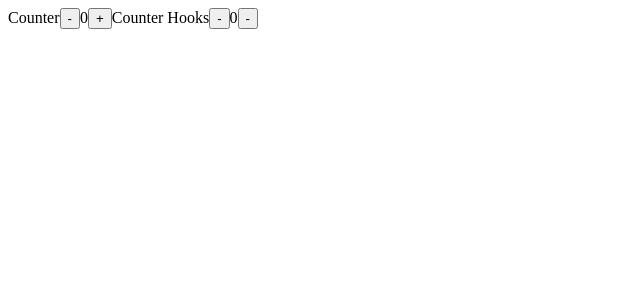
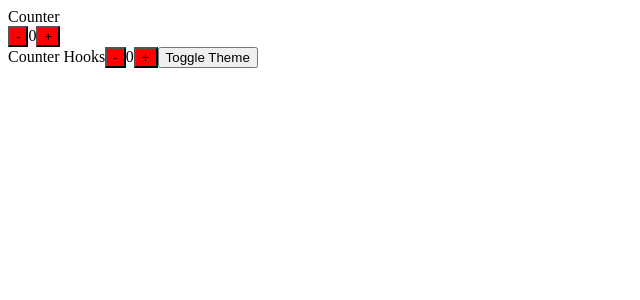
Before and after one commit to PocketCorporation/cooking-with-react, a React (Create React App) app: page / in a window 1280 px wide. Shown: the top 300 px of the page, without its empty margins (0-640 px from the left). Built offline with nearby package versions, Linux system fonts and the light colour scheme.

Commit message:
2nd commit

```diff
--- a/public/index.html
+++ b/public/index.html
@@ -2,42 +2,11 @@
 <html lang="en">
   <head>
     <meta charset="utf-8" />
-    <link rel="icon" href="%PUBLIC_URL%/favicon.ico" />
     <meta name="viewport" content="width=device-width, initial-scale=1" />
-    <meta name="theme-color" content="#000000" />
-    <meta
-      name="description"
-      content="Web site created using create-react-app"
-    />
-    <link rel="apple-touch-icon" href="%PUBLIC_URL%/logo192.png" />
-    <!--
-      manifest.json provides metadata used when your web app is installed on a
-      user's mobile device or desktop. See https://developers.google.com/web/fundamentals/web-app-manifest/
-    -->
-    <link rel="manifest" href="%PUBLIC_URL%/manifest.json" />
-    <!--
-      Notice the use of %PUBLIC_URL% in the tags above.
-      It will be replaced with the URL of the `public` folder during the build.
-      Only files inside the `public` folder can be referenced from the HTML.
-
-      Unlike "/favicon.ico" or "favicon.ico", "%PUBLIC_URL%/favicon.ico" will
-      work correctly both with client-side routing and a non-root public URL.
-      Learn how to configure a non-root public URL by running `npm run build`.
-    -->
-    <title>React App</title>
+    <title>Cooking With React</title>
   </head>
   <body>
     <noscript>You need to enable JavaScript to run this app.</noscript>
     <div id="root"></div>
-    <!--
-      This HTML file is a template.
-      If you open it directly in the browser, you will see an empty page.
-
-      You can add webfonts, meta tags, or analytics to this file.
-      The build step will place the bundled scripts into the <body> tag.
-
-      To begin the development, run `npm start` or `yarn start`.
-      To create a production bundle, use `npm run build` or `yarn build`.
-    -->
   </body>
 </html>
--- a/src/App.js
+++ b/src/App.js
@@ -1,15 +1,22 @@
+import React, { useState } from 'react'
 import Counter from "./Counter";
 import CounterHooks from "./CounterHooks";
 
+export const ThemeContext = React.createContext()
+
 function App() {
   console.log("Render App")
+  const [theme, setTheme] = useState('red')
   return (
-    <>
+    <ThemeContext.Provider value={{ backgroundColor: theme}}>
     Counter
     <Counter initialCount={0} />
     Counter Hooks
     <CounterHooks initialCount={0} />
-    </>
+    <button onClick={() => setTheme(prevTheme => {
+      return prevTheme === 'red' ? 'green' : 'red'
+    })}>Toggle Theme</button>
+    </ThemeContext.Provider>
   );
 }
 
--- a/src/Counter.js
+++ b/src/Counter.js
@@ -1,4 +1,5 @@
 import React, { Component } from 'react'
+import { ThemeContext } from './App'
 
 export default class Counter extends Component {
     constructor(props) {
@@ -12,11 +13,15 @@
     render() {
         console.log("Render Counter")
         return (
-            <>
-                <button onClick={() => this.changeCount(-1)}>-</button>
-                <span>{this.state.count}</span>
-                <button onClick={() => this.changeCount(1)}>+</button>
-            </>
+            <ThemeContext.Consumer>
+                {style => (
+                    <div>
+                        <button style={style} onClick={() => this.changeCount(-1)}>-</button>
+                        <span>{this.state.count}</span>
+                        <button style={style} onClick={() => this.changeCount(1)}>+</button>
+                    </div>
+                )}
+            </ThemeContext.Consumer>
         )
     }
 
--- a/src/CounterHooks.js
+++ b/src/CounterHooks.js
@@ -1,13 +1,15 @@
-import React, { useState } from 'react'
+import React, { useState, useContext } from 'react'
+import { ThemeContext } from './App'
 
 export default function CounterHooks({initialCount}) {
     const [count, setCount] = useState(initialCount)
+    const style = useContext(ThemeContext)
         console.log("Render CounterHooks")
         return (
             <>
-                <button onClick={() => setCount(prevCount => prevCount - 1)}>-</button>
+                <button style={style} onClick={() => setCount(prevCount => prevCount - 1)}>-</button>
                 <span>{count}</span>
-                <button onClick={() => setCount(prevCount => prevCount + 1)}>-</button>
+                <button style={style} onClick={() => setCount(prevCount => prevCount + 1)}>+</button>
             </>
         )
 }
```
